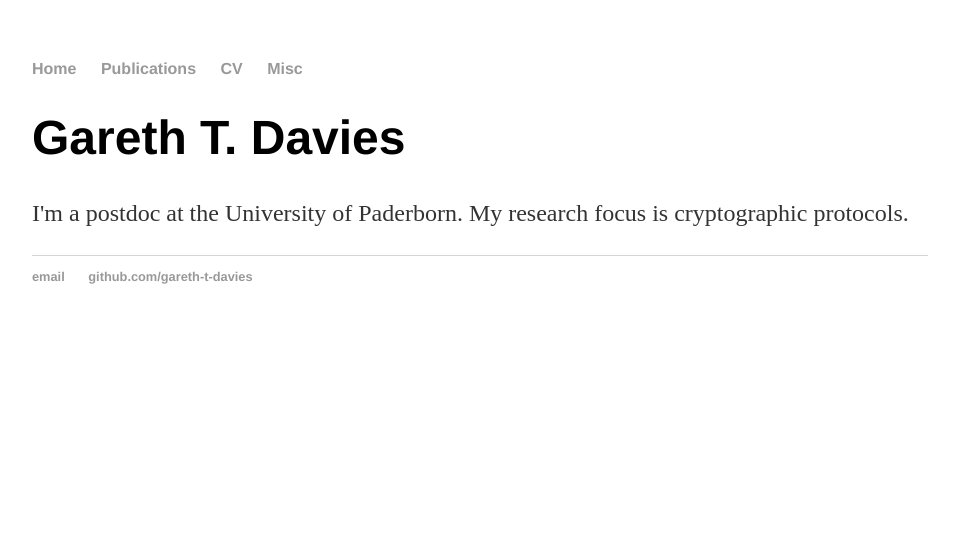
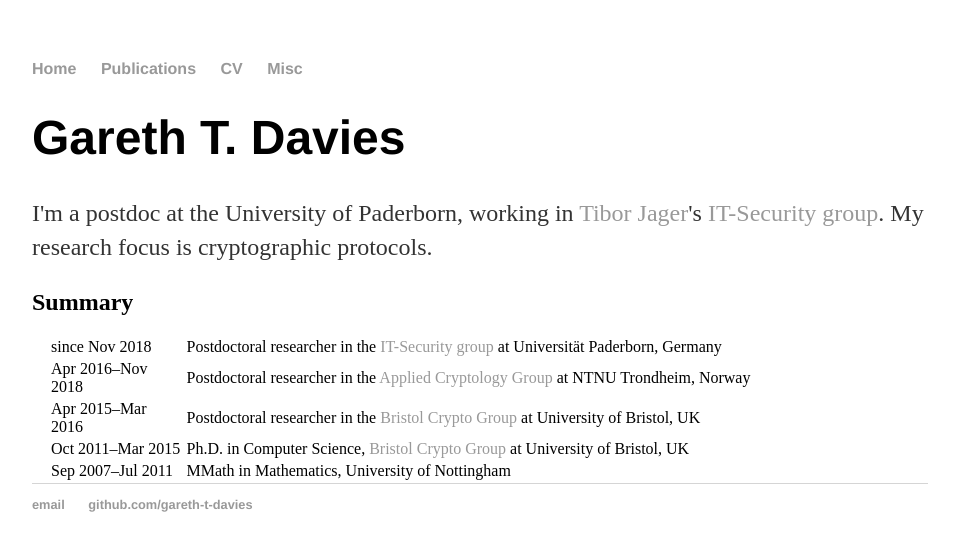
Before and after one commit to gareth-t-davies/gareth-t-davies.github.io, a Jekyll site: the page built from index.html, in a window 1280 px wide. Shown: the top 551 px of the page, without its empty margins (160-1119 px from the left). Built offline with Jekyll 4.4.1, drawn with Linux system fonts in a browser that asks for light colours.

Commit message:
Update index.html

```diff
--- a/index.html
+++ b/index.html
@@ -4,5 +4,14 @@
 ---
 <div class="blurb">
 	<h1>Gareth T. Davies</h1>
-	<p>I'm a postdoc at the University of Paderborn. My research focus is cryptographic protocols.</p>
+	<p>I'm a postdoc at the University of Paderborn, working in <a href="https://www.tiborjager.de/" ">Tibor Jager</a>'s <a href="https://cs.uni-paderborn.de/en/its/" ">IT-Security group</a>. My research focus is cryptographic protocols.</p>
 </div><!-- /.blurb -->
+
+			<h2>Summary</h2>
+			<table style="margin-left: 1em; width: 100%; border: 0px;">
+				<tr><td style="width: 15%;">since Nov 2018</td><td>Postdoctoral researcher in the <a href="https://cs.uni-paderborn.de/en/its/">IT-Security group</a> at Universit&auml;t Paderborn, Germany</td></tr>
+				<tr><td style="width: 15%;">Apr 2016&ndash;Nov 2018</td><td>Postdoctoral researcher in the <a href="https://www.ntnu.edu/iik/nacl-lab">Applied Cryptology Group</a> at NTNU Trondheim, Norway</td></tr>
+				<tr><td style="width: 15%;">Apr 2015&ndash;Mar 2016</td><td>Postdoctoral researcher in the <a href="http://www.cs.bris.ac.uk/Research/CryptographySecurity/">Bristol Crypto Group</a> at University of Bristol, UK</td></tr>
+				<tr><td style="width: 15%;">Oct 2011&ndash;Mar 2015</td><td>Ph.D. in Computer Science, <a href="http://www.cs.bris.ac.uk/Research/CryptographySecurity/">Bristol Crypto Group</a> at University of Bristol, UK</td></tr>
+				<tr><td style="width: 15%;">Sep 2007&ndash;Jul 2011</td><td>MMath in Mathematics, University of Nottingham</td></tr>
+			</table>
```
